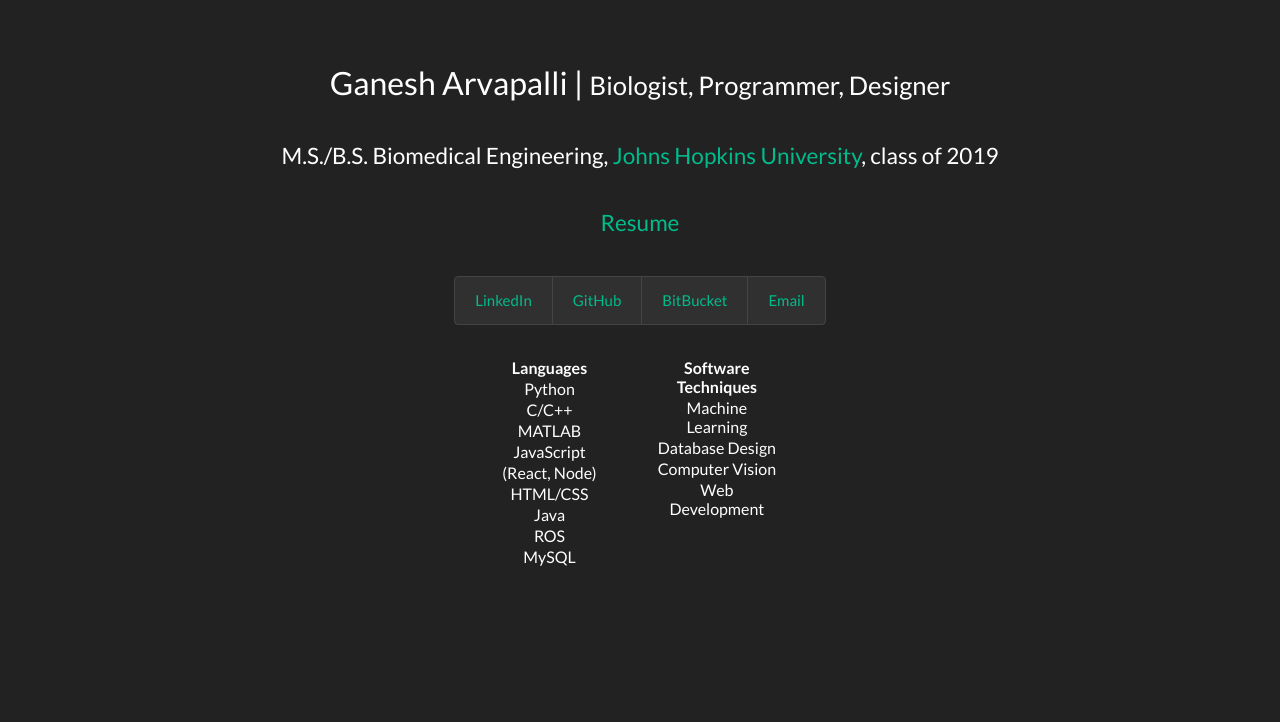
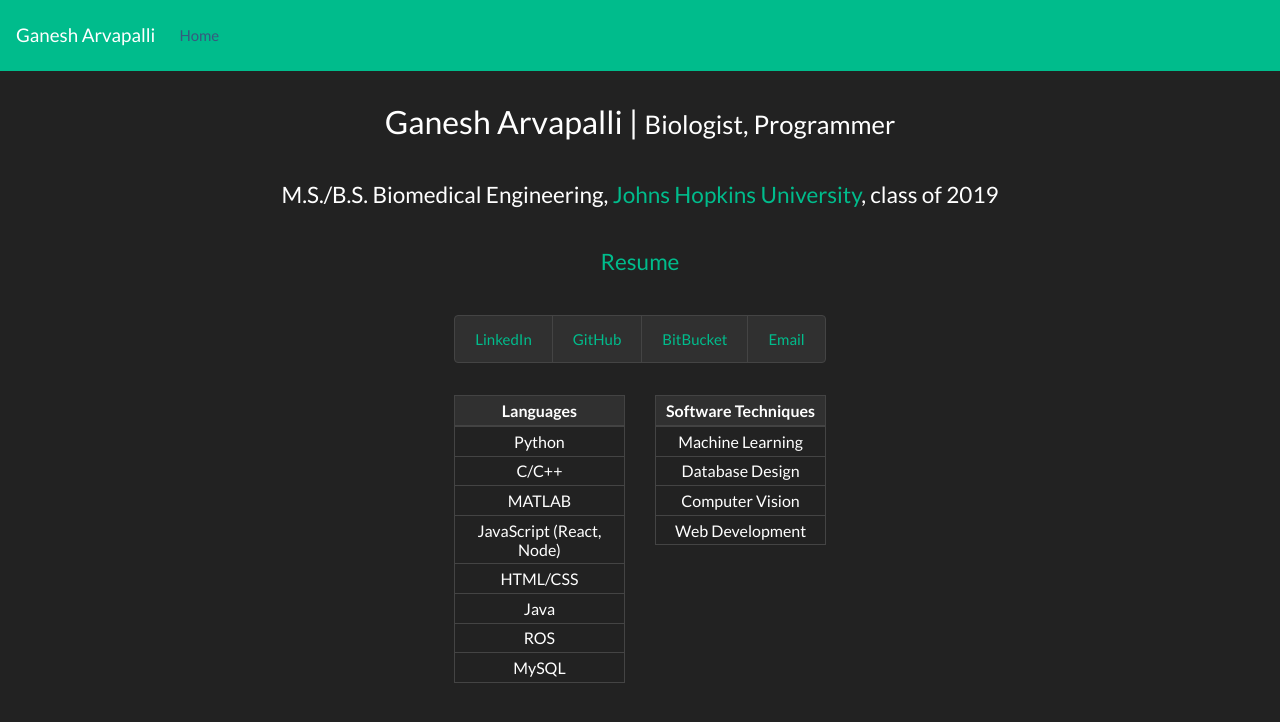
Before and after one commit to GaneshArvapalli/GaneshArvapalli.github.io, a plain HTML site: page index.html in a window 1280 px wide. Drawn offline with Linux system fonts and the light colour scheme.

Commit message:
Good enough for now, just changed a few spacings

```diff
--- a/index.html
+++ b/index.html
@@ -6,9 +6,27 @@
     <meta name="viewport" content="width=device-width, initial-scale=1">
 </head>
 <body>
-<div class="container p-4"></div>
+<nav class="navbar navbar-expand-lg navbar-light bg-light">
+<a class="navbar-brand" href="#">Ganesh Arvapalli</a>
+<button class="navbar-toggler" type="button" data-toggle="collapse" data-target="#navbarColor03" aria-controls="navbarColor03" aria-expanded="false" aria-label="Toggle navigation">
+    <span class="navbar-toggler-icon"></span>
+</button>
+
+<div class="collapse navbar-collapse" id="navbarColor03">
+    <ul class="navbar-nav mr-auto">
+        <li class="nav-item active">
+            <a class="nav-link" href="#">Home <span class="sr-only">(current)</span></a>
+        </li>
+        <li class="nav-item">
+            <a class="nav-link" href="#"></a>
+        </li>
+    </ul>
+</div>
+</nav>
+
+<div class="container p-2"></div>
 <div class="container text-center p-3 p-y-sm">
-    <h3>Ganesh Arvapalli | <small>Biologist, Programmer, Designer</small></h3>
+    <h3>Ganesh Arvapalli | <small>Biologist, Programmer</small></h3>
 </div>
 
 <div class="container text-center p-3">
@@ -32,26 +50,29 @@
 <div class="container d-flex justify-content-center p-3">
     <div class="row">
         <div class="col-sm-6">
-            <table class="text-center">
-                <th>Languages</th>
+            <table class="table text-center table-bordered table-sm">
+                <thead class="thead-dark"><th scope="col">Languages</th></thead>
+                <tbody>
                     <tr><td>Python</td></tr>
                     <tr><td>C/C++</td></tr>
                     <tr><td>MATLAB</td></tr>
-                <tr><td>JavaScript</td></tr>
-                <tr><td>(React, Node)</td></tr>
+                    <tr><td>JavaScript (React, Node)</td></tr>
                     <tr><td>HTML/CSS</td></tr>
                     <tr><td>Java</td></tr>
                     <tr><td>ROS</td></tr>
                     <tr><td>MySQL</td></tr>
+                </tbody>
             </table>
         </div>
         <div class="col-sm-6">
-            <table class="text-center">
-                <th>Software Techniques</th>
+            <table class="table text-center table-bordered table-sm">
+                <thead class="thead-dark"><th scope="col">Software Techniques</th></thead>
+                <tbody>
                     <tr><td>Machine Learning</td></tr>
                     <tr><td>Database Design</td></tr>
                     <tr><td>Computer Vision</td></tr>
                     <tr><td>Web Development</td></tr>
+                </tbody>
             </table>
         </div>
     </div>
```
Lines whose indentation alone changed are shown as unchanged.
